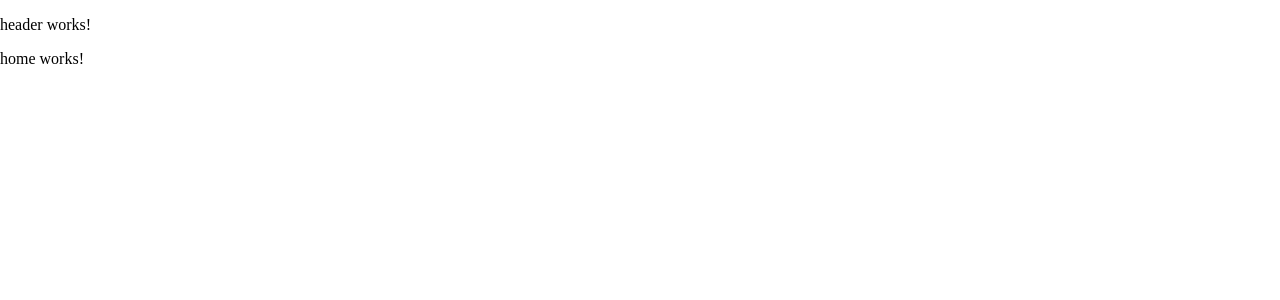
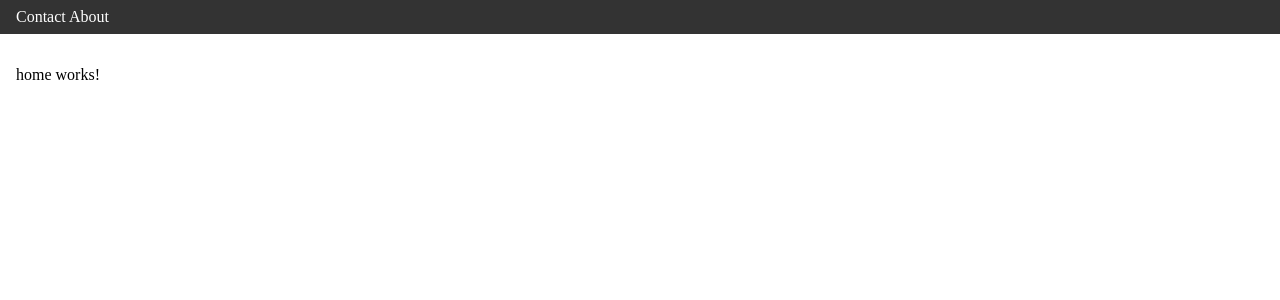
Before and after one commit to Tshepiso28/AngularYT, an Angular app: page / in a window 1280 px wide. Shown: the top 300 px of the page. Built offline with nearby package versions, Linux system fonts and the light colour scheme.

Commit message:
Main styilng

```diff
--- a/src/app/app.component.html
+++ b/src/app/app.component.html
@@ -1,5 +1,7 @@
 <app-header></app-header>
-<app-home></app-home>
+<main>
+    <app-home></app-home>
+</main>
 
 
 <router-outlet />
--- a/src/app/app.component.scss
+++ b/src/app/app.component.scss
@@ -0,0 +1,3 @@
+main{
+    padding: 16px;
+}
--- a/src/app/components/header/header.component.html
+++ b/src/app/components/header/header.component.html
@@ -1 +1,3 @@
-<p>header works!</p>
+<header>
+    <nav>Contact About</nav>
+</header>
--- a/src/app/components/header/header.component.scss
+++ b/src/app/components/header/header.component.scss
@@ -0,0 +1,9 @@
+header{
+    display: flex;
+    padding-inline: 16px;
+    padding-block: 8px;
+    background-color: #333;
+    color: white;
+    justify-content: space-between;
+    align-items: center;
+}
```
